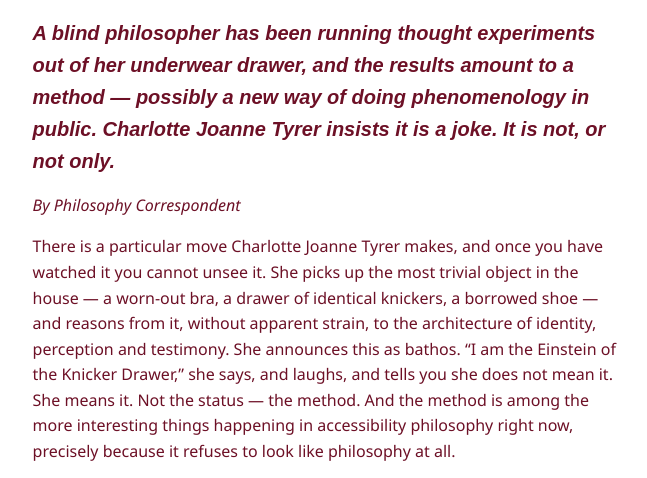
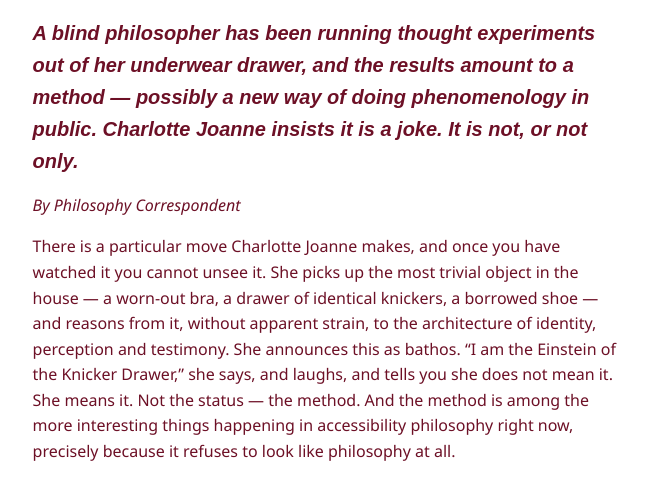
Before and after one commit to CharliVerse/charli.info, an Astro site: page /pieces/street-philosophy/the-einstein-of-the-knicker-drawer in a window 1280 px wide. Shown: the part 306-784 px from the top of the page, without its empty margins (310-957 px from the left). Built offline with nearby package versions, Linux system fonts and the light colour scheme; Astro itself is replaced by a stand-in of ours.

Commit message:
Shorten Charlotte Joanne attribution

```diff
--- a/src/pages/pieces/street-philosophy/the-einstein-of-the-knicker-drawer/index.astro
+++ b/src/pages/pieces/street-philosophy/the-einstein-of-the-knicker-drawer/index.astro
@@ -9,10 +9,10 @@ import Base from '../../../../layouts/Base.astro';
 >
   <p class="site-intro">PHILOSOPHY | METHOD | THE DOMESTIC SUBLIME</p>
   <h1>The Einstein of the Knicker Drawer</h1>
-  <p class="site-intro"><em>A blind philosopher has been running thought experiments out of her underwear drawer, and the results amount to a method — possibly a new way of doing phenomenology in public. Charlotte Joanne Tyrer insists it is a joke. It is not, or not only.</em></p>
+  <p class="site-intro"><em>A blind philosopher has been running thought experiments out of her underwear drawer, and the results amount to a method — possibly a new way of doing phenomenology in public. Charlotte Joanne insists it is a joke. It is not, or not only.</em></p>
   <p><em>By Philosophy Correspondent</em></p>
 
-  <p>There is a particular move Charlotte Joanne Tyrer makes, and once you have watched it you cannot unsee it. She picks up the most trivial object in the house — a worn-out bra, a drawer of identical knickers, a borrowed shoe — and reasons from it, without apparent strain, to the architecture of identity, perception and testimony. She announces this as bathos. “I am the Einstein of the Knicker Drawer,” she says, and laughs, and tells you she does not mean it. She means it. Not the status — the method. And the method is among the more interesting things happening in accessibility philosophy right now, precisely because it refuses to look like philosophy at all.</p>
+  <p>There is a particular move Charlotte Joanne makes, and once you have watched it you cannot unsee it. She picks up the most trivial object in the house — a worn-out bra, a drawer of identical knickers, a borrowed shoe — and reasons from it, without apparent strain, to the architecture of identity, perception and testimony. She announces this as bathos. “I am the Einstein of the Knicker Drawer,” she says, and laughs, and tells you she does not mean it. She means it. Not the status — the method. And the method is among the more interesting things happening in accessibility philosophy right now, precisely because it refuses to look like philosophy at all.</p>
   <p>She is not claiming Einstein’s chair. She is doing the thing he actually did — in the one room nobody thinks to look.</p>
 
   <h2>The Method Nobody Named</h2>
```
